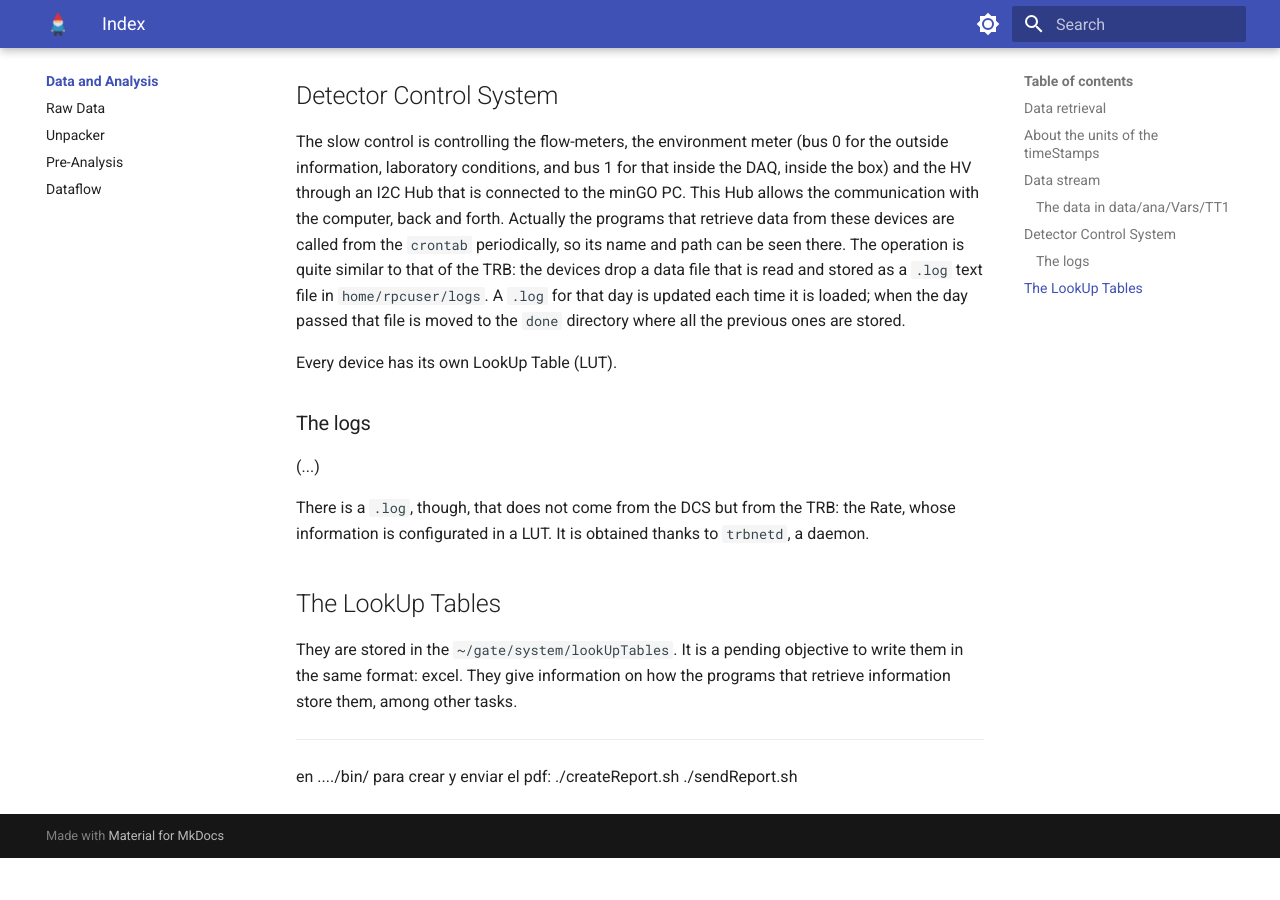
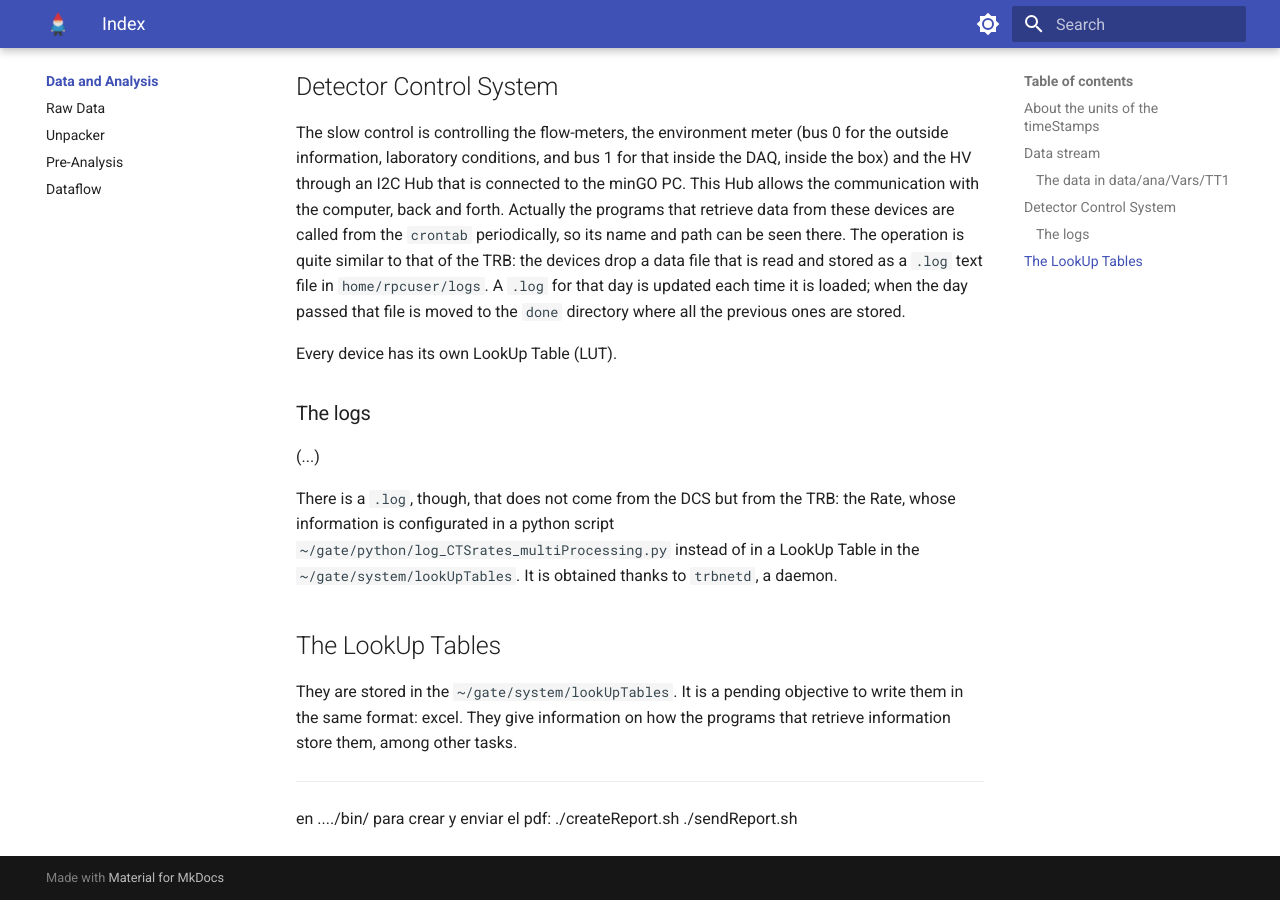
Before and after one commit to cayesoneira/miniTRASGO-documentation, an MkDocs documentation site: the page built from docs/data/index.md, in a window 1280 px wide and 900 px high, scrolled down 2782 px. Built offline with MkDocs 1.6.1 and Material for MkDocs 9.7.7, drawn with Linux system fonts in a browser that asks for light colours; before the commit the page ends 3640 px from its top, so only the background shows below that; some of the changed text lies outside the part shown.

Commit message:
Update index.md

```diff
--- a/docs/data/index.md
+++ b/docs/data/index.md
@@ -1,4 +1,4 @@
-## Data retrieval
+`## Data retrieval
 
 Raw data is located at `/media/externalDisk/hlds/`
 
@@ -59,7 +59,7 @@
 ### The logs
 (...)
 
-There is a `.log`, though, that does not come from the DCS but from the TRB: the Rate, whose information is configurated in a LUT. It is obtained thanks to `trbnetd`, a daemon.
+There is a `.log`, though, that does not come from the DCS but from the TRB: the Rate, whose information is configurated in a python script `~/gate/python/log_CTSrates_multiProcessing.py` instead of in a LookUp Table in the `~/gate/system/lookUpTables`. It is obtained thanks to `trbnetd`, a daemon.
 
 
 ## The LookUp Tables
```
